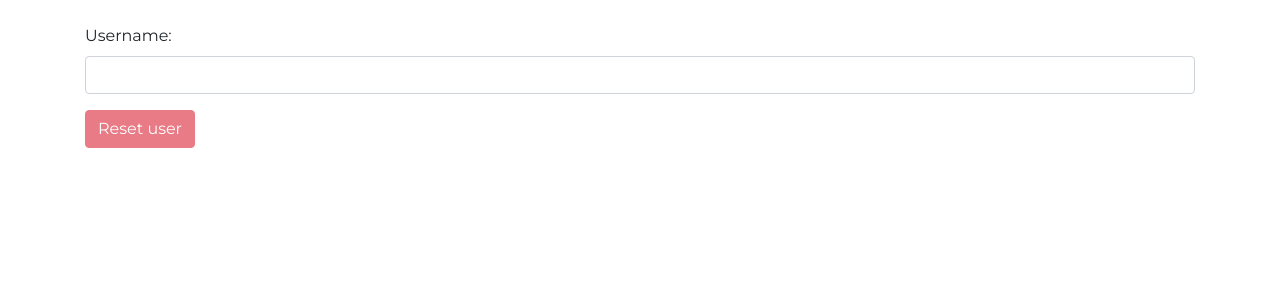
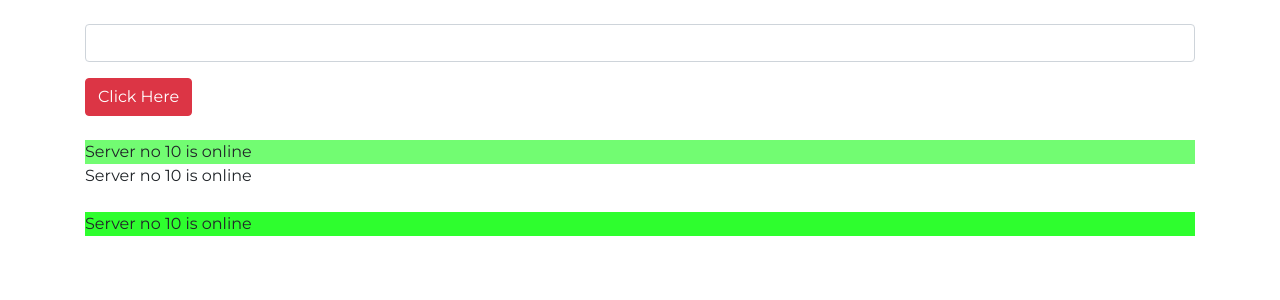
Before and after one commit to dev-vs-05/main-app, an Angular app: page / in a window 1280 px wide. Shown: the top 300 px of the page. Built offline with nearby package versions, Linux system fonts and the light colour scheme.

Commit message:
if-else-style-class-branch

```diff
--- /dev/null
+++ b/src/app/angular-conditions/angular-conditions.component.html
@@ -0,0 +1,20 @@
+<div class="container mb-4">
+  <div class="section-wrapper my-4">
+    <input type="text" class="form-control mb-3" [(ngModel)]="serverData">
+    <p *ngIf="serverCreated" class="mb-3">Server Created Value or Data = {{ serverData }}</p>
+    <button type="button" class="btn btn-danger" (click)="onClickTrue()">Click Here</button>
+  </div>
+</div>
+
+<div class="container mb-4">
+  <div class="my-4">
+    <p [ngStyle]="{backgroundColor: getColor()}">Server no {{ serverId }} is {{ serverStatus }}</p>
+    <p>Server no {{ serverId }} is {{ serverStatus }}</p>
+  </div>
+</div>
+
+<div class="container mb-4">
+  <div class="my-3">
+    <p [ngStyle]="{backgroundColor: getStatusColor()}" [ngClass]="{offline: serverStatus === 'offline'}">Server no {{ serverId }} is {{ serverStatus }}</p>
+  </div>
+</div>
--- /dev/null
+++ b/src/app/angular-conditions/angular-conditions.component.ts
@@ -0,0 +1,44 @@
+import { Component, OnInit } from '@angular/core';
+
+@Component({
+  selector: 'app-angular-conditions',
+  templateUrl: './angular-conditions.component.html',
+  styles: [`
+    .online {
+      color: #fff;
+      padding: 0.30rem;
+    }
+    .offline {
+      color: #fff;
+      padding: 0.30rem;
+    }
+  `]
+})
+export class AngularConditionsComponent implements OnInit {
+
+  serverData: any = '';
+  serverCreated: any = false;
+
+  serverId: any = '10';
+  serverStatus: string = 'offline';
+
+  constructor() {
+    this.serverStatus = Math.random() > 0.5 ? 'online' : 'offline';
+  }
+
+  ngOnInit(): void {
+  }
+
+  onClickTrue() {
+    this.serverCreated = true;
+  }
+
+  getColor () {
+    return this.serverStatus === 'online' ? '#72fc72' : '#e13232';
+  }
+
+  getStatusColor() {
+    return this.serverStatus === 'online' ? '#2efe2e' : '#ac0505';
+  }
+
+}
--- a/src/app/app.component.html
+++ b/src/app/app.component.html
@@ -1,3 +1,4 @@
 <!-- <app-string-property-binding></app-string-property-binding> -->
 <!-- <app-add-server-onclick></app-add-server-onclick> -->
-<app-binding-assignment></app-binding-assignment>
+<!-- <app-binding-assignment></app-binding-assignment> -->
+<app-angular-conditions></app-angular-conditions>
--- a/src/app/app.module.ts
+++ b/src/app/app.module.ts
@@ -6,6 +6,7 @@ import { AppComponent } from './app.component';
 import { StringPropertyBindingComponent } from './string-property-binding/string-property-binding.component';
 import { AddServerOnclickComponent } from './add-server-onclick/add-server-onclick.component';
 import { BindingAssignmentComponent } from './binding-assignment/binding-assignment.component';
+import { AngularConditionsComponent } from './angular-conditions/angular-conditions.component';
 
 @NgModule({
   declarations: [
@@ -13,6 +14,7 @@ import { BindingAssignmentComponent } from './binding-assignment/binding-assignm
     StringPropertyBindingComponent,
     AddServerOnclickComponent,
     BindingAssignmentComponent,
+    AngularConditionsComponent,
   ],
   imports: [
     BrowserModule,
--- a/src/styles.css
+++ b/src/styles.css
@@ -1,4 +1,8 @@
 @import url('https://fonts.googleapis.com/css2?family=Montserrat:wght@100;200;300;400;500;600&display=swap');
+
+html {
+  font-size: 16px;
+}
 
 *{
   margin: 0;
```
Also changed, not shown: src/app/angular-conditions/angular-conditions.component.css (added), 1 other file (tests, documents, lock files or other folders).
